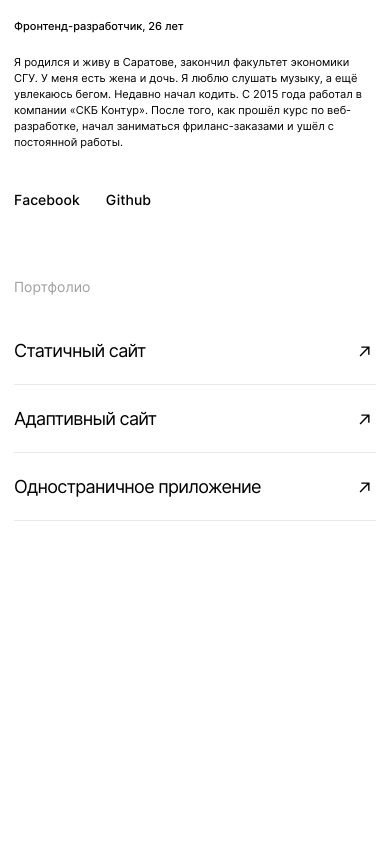
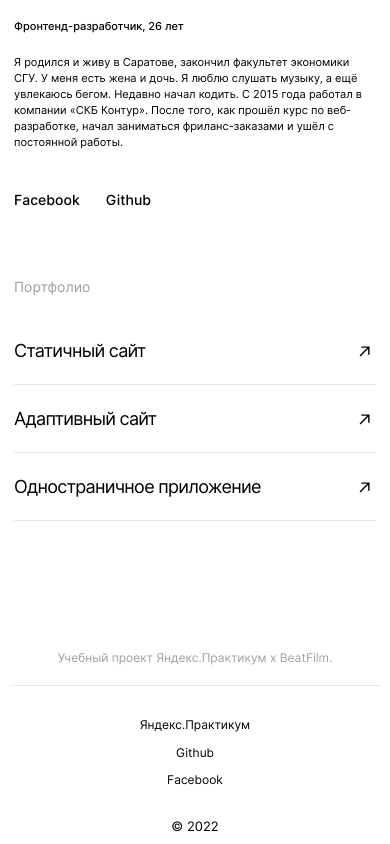
Before and after one commit to MgKraynova/movies-explorer-frontend, a React (Create React App) app: page /movies in a window 390 px wide. Shown: the part 2531-3375 px from the top of the page. Before the commit the page ends 3122 px from the top, so only its background shows below. Built offline with nearby package versions, Linux system fonts and the light colour scheme.

Commit message:
add adaptive to footer

```diff
--- a/src/components/App/App.js
+++ b/src/components/App/App.js
@@ -8,7 +8,7 @@ function App() {
         <>
             <Header />
             <Main />
-            {/*<Footer />*/}
+            <Footer />
         </>
     )
 
--- a/src/components/Footer/footer.css
+++ b/src/components/Footer/footer.css
@@ -3,11 +3,20 @@
     display: flex;
     flex-direction: column;
     gap: 19px;
+    width: 100%;
+    box-sizing: border-box;
 }
 
 @media screen and (max-width: 769px) {
     .footer {
         padding: 59px 30px 20px 30px;
+    }
+}
+
+@media screen and (max-width: 426px) {
+    .footer {
+        padding: 59px 10px 10px 10px;
+        gap: 28px;
     }
 }
 
@@ -24,10 +33,26 @@
     border-bottom: 1px solid #E8E8E8;
 }
 
+@media screen and (max-width: 426px) {
+    .footer__text {
+        font-size: 12px;
+        line-height: 15px;
+        /* identical to box height */
+    }
+}
+
 .footer__container {
     display: flex;
     flex-direction: row;
     justify-content: space-between;
+}
+
+@media screen and (max-width: 426px) {
+    .footer__container {
+        flex-direction: column-reverse;
+        gap: 30px;
+        align-items: center;
+    }
 }
 
 .footer__year {
@@ -46,6 +71,14 @@
     gap: 20px;
 }
 
+@media screen and (max-width: 426px) {
+    .footer__list {
+        flex-direction: column;
+        gap: 9px;
+        align-items: center;
+    }
+}
+
 .footer__link {
     font-style: normal;
     font-weight: 400;
@@ -55,3 +88,11 @@
     text-align: right;
     color: #000000;
 }
+
+@media screen and (max-width: 426px) {
+    .footer__link {
+        font-size: 12px;
+        line-height: 15px;
+        /* identical to box height */
+    }
+}
```
